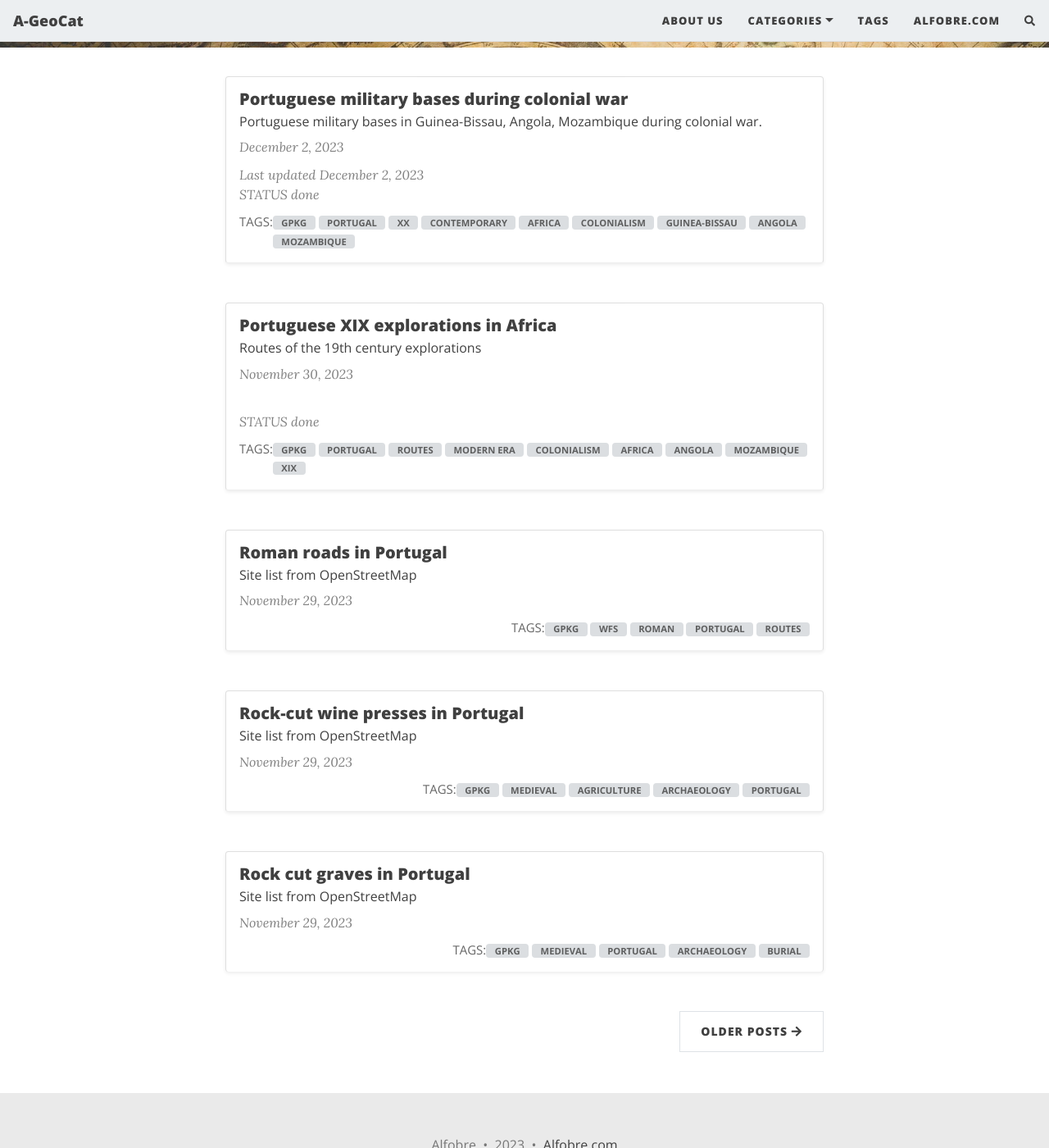
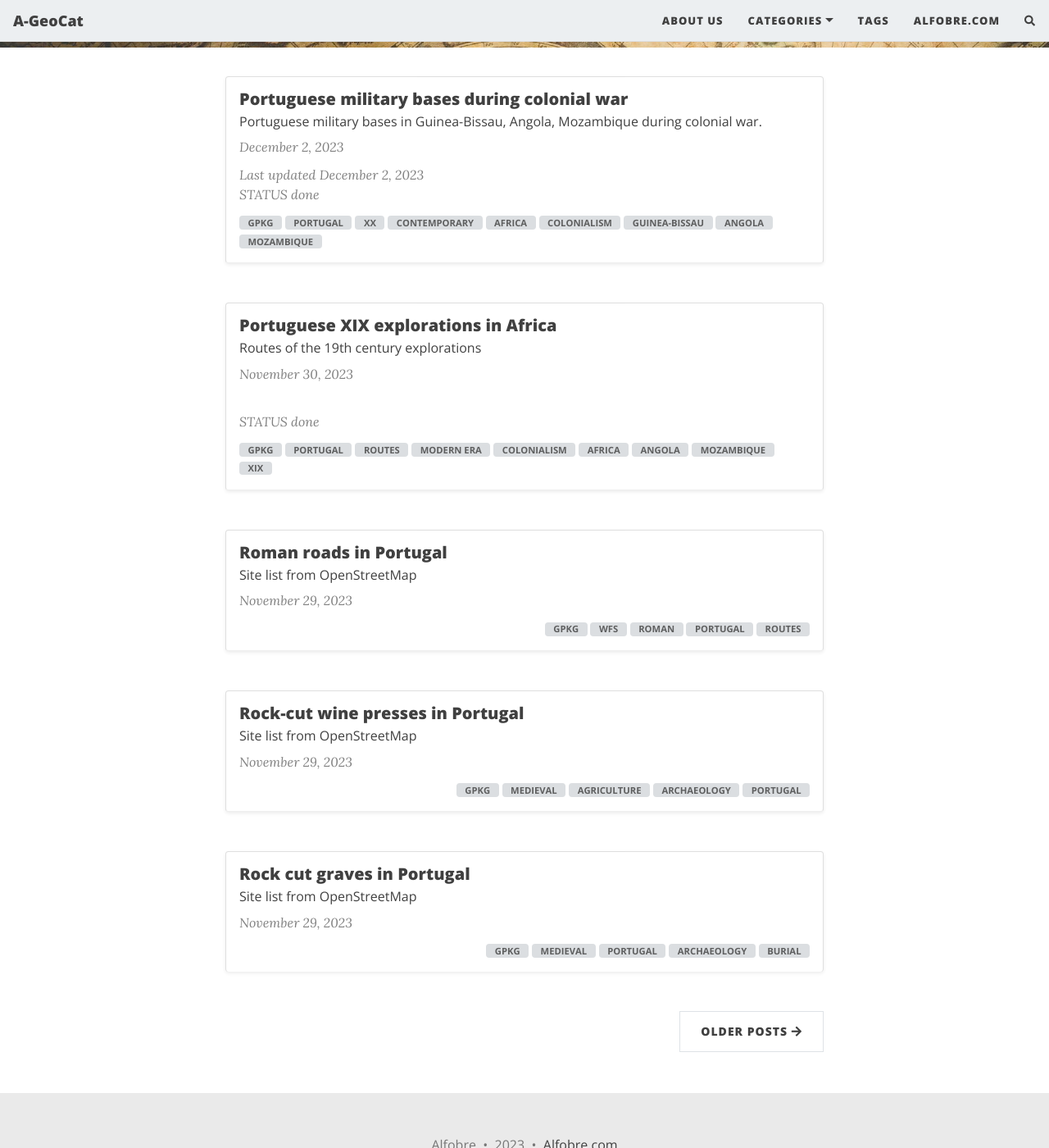
Before and after one commit to projetoalfobre/a-geocat, a Jekyll site: the page built from index.html, in a window 1280 px wide and 1400 px high, scrolled down 487 px. Shown: the whole window at 82% size. Built offline with Jekyll 4.4.1, drawn with Linux system fonts in a browser that asks for light colours; nearby versions of some CDN libraries; the list of posts is cut into pages by our own code; comment, search, counter and statistics services are not loaded.

Commit message:
Update home.html

```diff
--- a/_layouts/home.html
+++ b/_layouts/home.html
@@ -95,7 +95,7 @@ subtitle: Alfobre GeoData Catalog
 
       {% if site.feed_show_tags != false and post.tags.size > 0 %}
       <div class="blog-tags d-flex justify-content-end">
-        <span>Tags:</span>
+
         <!-- role="list" needed so that `list-style: none` in Safari doesn't remove the list semantics -->
         <ul class="d-inline list-inline" role="list">
           {% for tag in post.tags %}
```
